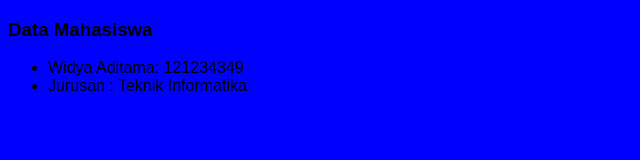
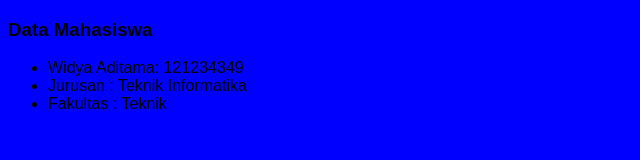
Before and after one commit to Widycoy/widya-test-git, a plain HTML site: page index.html in a window 1280 px wide. Shown: the whole page, without its empty margins (0-640 px from the left). Drawn offline with Linux system fonts and the light colour scheme.

Commit message:
menambahkan fakultas di file index.html

```diff
--- a/index.html
+++ b/index.html
@@ -16,6 +16,7 @@
     <ul>
       <li>Widya Aditama: 121234349</li>
       <li>Jurusan : Teknik Informatika</li>
+      <li>Fakultas : Teknik</li>
     </ul>
     <script type="text/javascript" src="script.js"></script>
   </body>
```
